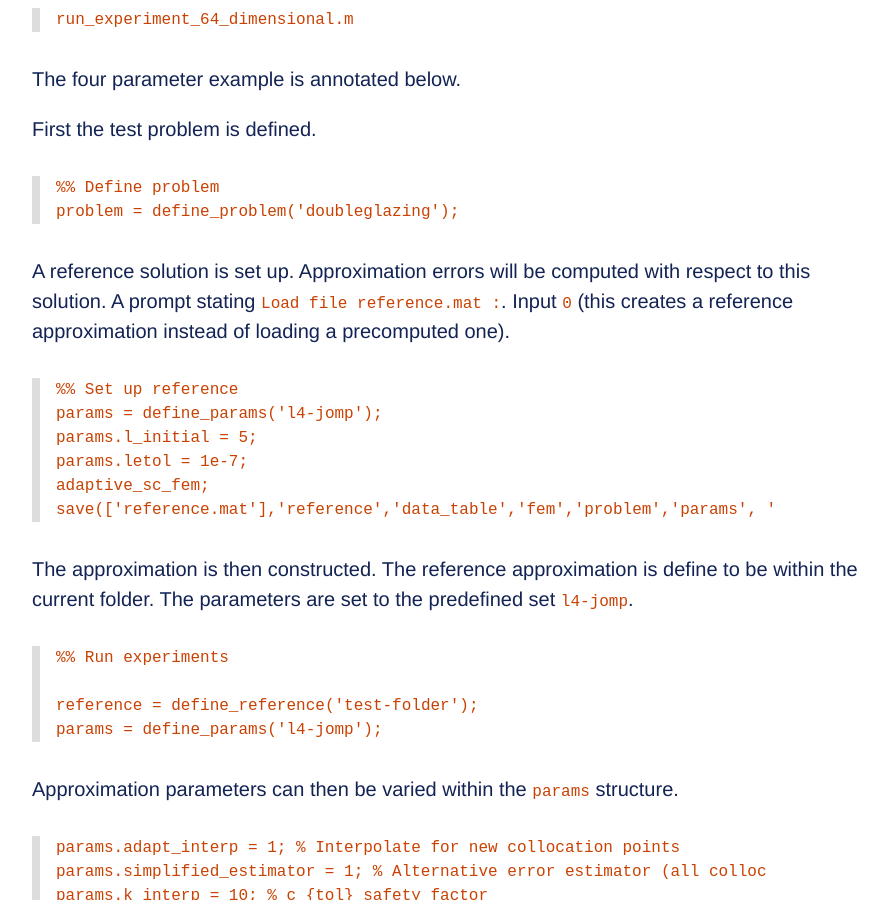
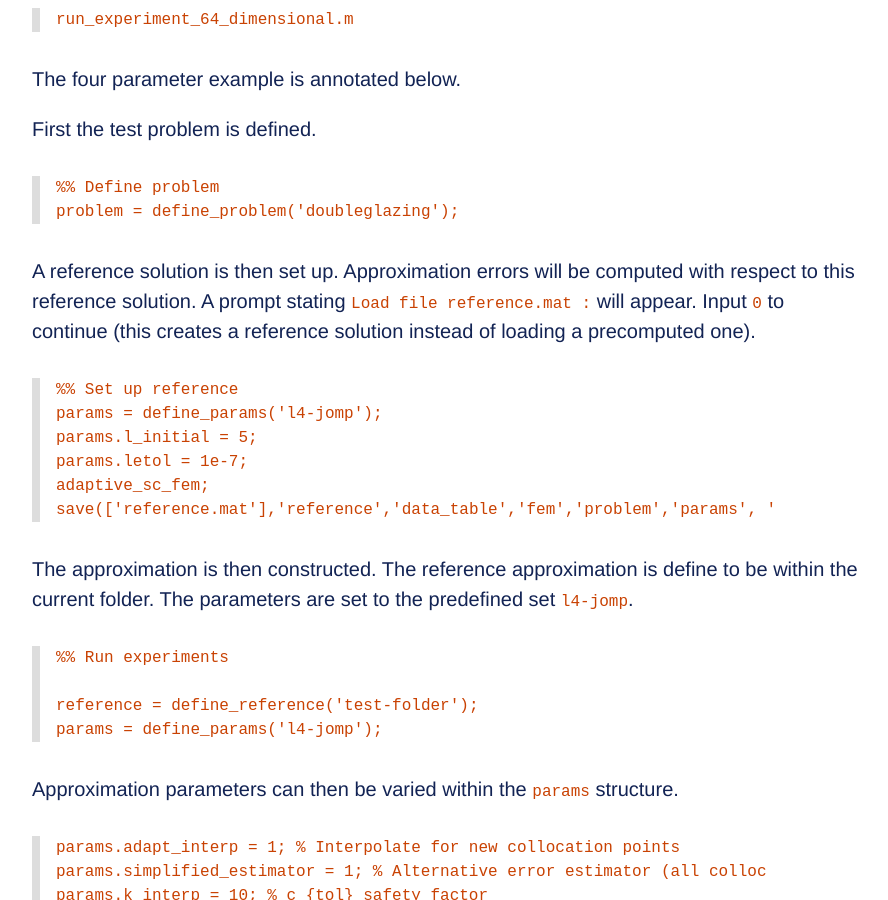
Before and after one commit to benmkent/benmkent.github.io, a Jekyll site: the page built from _posts/adaptivescfemcoderelease/2023-05-29-coderelease.md, in a window 1280 px wide and 900 px high, scrolled down 1143 px. Shown: the whole window, without its empty margins (112-1000 px from the left). Built offline with Jekyll 4.4.1, drawn with Linux system fonts in a browser that asks for light colours.

Commit message:
Update 2023-05-29-coderelease.md

````diff
--- a/_posts/adaptivescfemcoderelease/2023-05-29-coderelease.md
+++ b/_posts/adaptivescfemcoderelease/2023-05-29-coderelease.md
@@ -31,8 +31,8 @@ First the test problem is defined.
 %% Define problem
 problem = define_problem('doubleglazing');
 ```
-A reference solution is set up. Approximation errors will be computed with respect to this solution. A prompt stating
-```Load file reference.mat :```. Input ```0``` (this creates a reference approximation instead of loading a precomputed one).
+A reference solution is then set up. Approximation errors will be computed with respect to this reference solution. A prompt stating
+```Load file reference.mat :``` will appear. Input ```0``` to continue (this creates a reference solution instead of loading a precomputed one).
 ```matlab
 %% Set up reference
 params = define_params('l4-jomp');
````
